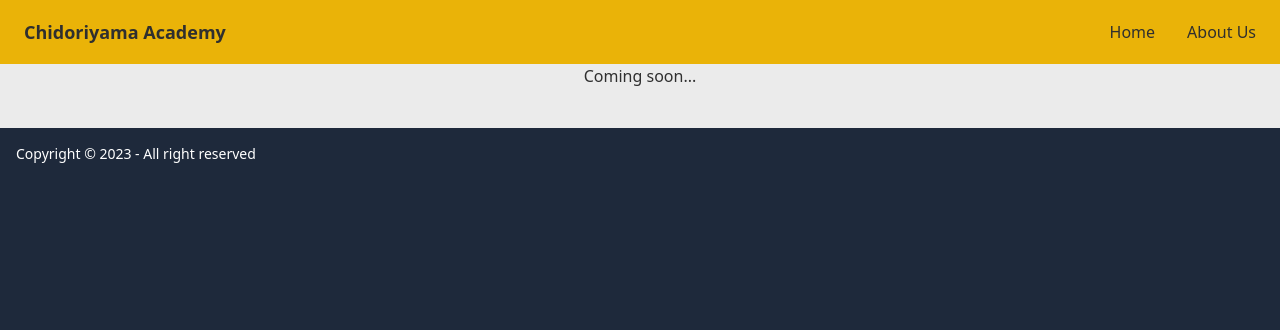
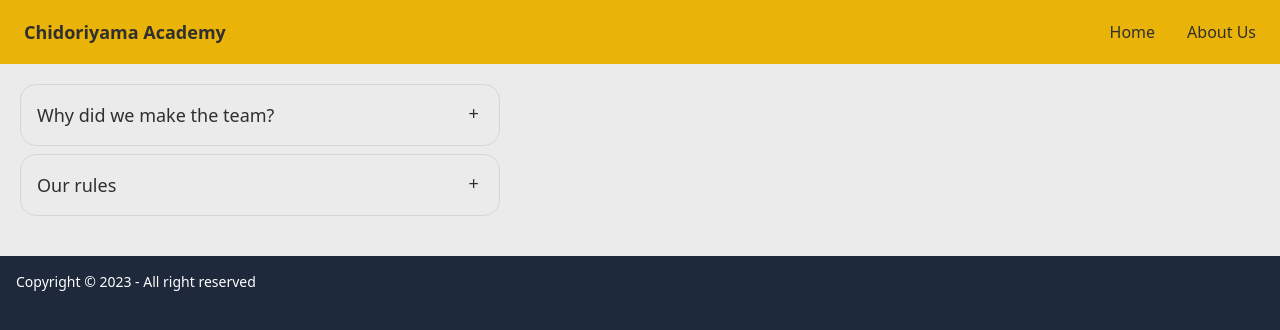
Before and after one commit to Chidoriyama/chidoriyama.github.io, a SvelteKit app: page /about in a window 1280 px wide. Shown: the top 330 px of the page. Built offline with nearby package versions, Linux system fonts and the light colour scheme.

Commit message:
added about us and changed a few ui's

```diff
--- a/src/app.css
+++ b/src/app.css
@@ -3,5 +3,17 @@
 @tailwind utilities;
 
 body {
-    @apply bg-slate-800;
+	@apply bg-slate-800;
 }
+
+::-webkit-scrollbar {
+	width: 7px;
+}
+
+::-webkit-scrollbar-track {
+	@apply bg-base-300;
+}
+
+::-webkit-scrollbar-thumb {
+	@apply bg-slate-600;
+}
--- a/src/lib/components/Footer.svelte
+++ b/src/lib/components/Footer.svelte
@@ -7,14 +7,14 @@
 		<p>Copyright © 2023 - All right reserved</p>
 	</div>
 	<div class="grid-flow-col gap-4 md:place-self-center md:justify-self-end">
-		<a href="https://www.roblox.com/groups/12965548/Takas-h-I-High#!/about" target="_blank" rel="noreferrer">
-			<iconify-icon icon="simple-icons:roblox" style="color: white;" width="20" height="20" />
-		</a>
 		<a
-			href="https://discord.gg/hV5z48UqBz"
+			href="https://www.roblox.com/groups/12965548/Takas-h-I-High#!/about"
 			target="_blank"
 			rel="noreferrer"
 		>
+			<iconify-icon icon="simple-icons:roblox" style="color: white;" width="20" height="20" />
+		</a>
+		<a href="https://discord.gg/hV5z48UqBz" target="_blank" rel="noreferrer">
 			<iconify-icon icon="simple-icons:discord" style="color: white;" width="20" height="20" />
 		</a>
 		<a href="https://youtube.com/@Mikey_msc" target="_blank" rel="noreferrer">
--- a/src/lib/components/Navbar.svelte
+++ b/src/lib/components/Navbar.svelte
@@ -26,7 +26,9 @@
 					>
 				</label>
 			</div>
-			<div class="flex-1 px-2 mx-2"><a href="/" class="font-semibold text-lg">Chidoriyama Academy</a></div>
+			<div class="flex-1 px-2 mx-2">
+				<a href="/" class="font-semibold text-lg">Chidoriyama Academy</a>
+			</div>
 			<div class="flex-none hidden md:block">
 				<ul class="menu menu-horizontal">
 					<!-- Navbar menu content here -->
--- a/src/routes/+page.svelte
+++ b/src/routes/+page.svelte
@@ -18,7 +18,7 @@
 	import Kyo from '$lib/assets/avatars/kyo.png';
 	import Akuma from '$lib/assets/avatars/akuma.png';
 
-        import "iconify-icon"
+	import 'iconify-icon';
 
 	// https://tr.rbxcdn.com/35f388aad2041cd3c7782b90c7dc7a33/128/128/Image/Jpeg
 
@@ -40,8 +40,8 @@
 		{ name: 'AkumaReleoZ', position: 'Left backrow', avatar: Akuma }
 	];
 
-	const members = 61;
-	const scrimsWon = 6;
+	const members = 67;
+	const scrimsWon = 7;
 </script>
 
 <svelte:head>
@@ -99,8 +99,13 @@
 							href="https://discord.gg/hv5z48uqBz"
 							target="_blank"
 							rel="noreferrer"
-       ><iconify-icon icon="jam:discord" style="color: white;" width="20" height="20" class="mr-2"></iconify-icon>Discord
-							Server</a
+							><iconify-icon
+								icon="jam:discord"
+								style="color: white;"
+								width="20"
+								height="20"
+								class="mr-2"
+							/>Discord Server</a
 						>
 					</div>
 					<div class="bg-slate-600 btn hover:bg-slate-800 text-white w-full sm:w-max">
@@ -109,8 +114,13 @@
 							class="flex items-center w-full"
 							target="_blank"
 							rel="noreferrer"
-                                                        ><iconify-icon icon="simple-icons:roblox" style="color: white;" width="20" height="20" class="mr-2" ></iconify-icon>Roblox
-							group</a
+							><iconify-icon
+								icon="simple-icons:roblox"
+								style="color: white;"
+								width="20"
+								height="20"
+								class="mr-2"
+							/>Roblox group</a
 						>
 					</div>
 				</div>
@@ -119,11 +129,12 @@
 	</div>
 
 	<div class="flex flex-col justify-center items-center p-10">
-		<span class="text-secondary text-xs">(hover to see position)</span>
+		<span class="text-secondary text-2xl font-bold ">Meet our team</span>
+		<span class="text-secondary text-xs mb-10">(hover to see position)</span>
 		<div id="special-people" class="grid md:grid-cols-2 grid-flow-col gap-4 lg:gap-20">
-			<div class="flex flex-col items-center">
-				<h2 class="text-2xl font-semibold mb-10">Our captain</h2>
-				<div class="card w-max bg-base-100 shadow-xl image-full mb-10">
+			<div class="flex flex-col items-center mb-10">
+				<h2 class="text-xl font-semibold mb-5">Our captain</h2>
+				<div class="card w-max bg-base-100 shadow-xl image-full">
 					<figure>
 						<img src={Mikey} height="128" width="128" alt="player avatar" class="m-0" />
 					</figure>
@@ -138,9 +149,9 @@
 				</div>
 			</div>
 
-			<div class="flex flex-col items-center">
-				<h2 class="text-2xl font-semibold mb-10">Our coach</h2>
-				<div class="card w-max bg-base-100 shadow-xl image-full mb-10">
+			<div class="flex flex-col items-center mb-10">
+				<h2 class="text-xl font-semibold mb-5">Our coach</h2>
+				<div class="card w-max bg-base-100 shadow-xl image-full">
 					<figure>
 						<img src={Kyo} height="128" width="128" alt="player avatar" class="m-0" />
 					</figure>
@@ -156,7 +167,7 @@
 			</div>
 		</div>
 
-		<h2 class="text-2xl font-semibold mb-10">Our core member</h2>
+		<h2 class="text-xl font-semibold mb-5">Our core member</h2>
 		<div
 			id="main-players"
 			class="grid grid-rows-3 md:grid-rows-2 lg:grid-rows-1 grid-flow-col gap-4 mb-10"
@@ -167,7 +178,7 @@
 						<img src={player.avatar} height="128" width="128" alt="player avatar" class="m-0" />
 					</figure>
 					<div
-						class="card-body p-1 w-full h-full flex items-center justify-center tooltip"
+						class="card-body p-1 w-full h-full flex items-center justify-center tooltip text-md"
 						data-tip={player.position}
 					>
 						<div>
@@ -178,7 +189,7 @@
 			{/each}
 		</div>
 
-		<h2 class="text-2xl font-semibold mb-10">Backup lineup</h2>
+		<h2 class="text-xl font-semibold mb-5">Backup lineup</h2>
 		<div
 			id="main-players"
 			class="grid grid-rows-3 md:grid-rows-2 lg:grid-rows-1 grid-flow-col gap-4 mb-10"
@@ -189,7 +200,7 @@
 						<img src={player.avatar} height="128" width="128" alt="player avatar" class="m-0" />
 					</figure>
 					<div
-						class="card-body p-1 w-full h-full flex items-center justify-center tooltip"
+						class="card-body p-1 w-full h-full flex items-center justify-center tooltip text-md"
 						data-tip={player.position}
 					>
 						<div>
--- a/src/routes/about/+page.svelte
+++ b/src/routes/about/+page.svelte
@@ -1,6 +1,48 @@
+<script>
+	import Mikey from '$lib/assets/avatars/mikey.png';
+</script>
 
 <svelte:head>
-    <title>About us</title>
+	<title>About us</title>
 </svelte:head>
 
-<h1 class="w-full text-center">Coming soon...</h1>
+<div class="flex justify-between items-center m-5">
+	<div class="flex flex-col space-y-2">
+		<div
+			tabindex="-1"
+			class="collapse collapse-plus border border-base-300 bg-base-100 rounded-box"
+			style="max-width: 30rem;"
+		>
+			<div class="collapse-title text-lg font-medium">Why did we make the team?</div>
+			<div class="collapse-content flex flex-col items-start">
+				<div class="my-2 text-lg font-bold">
+					Mikey <span class="badge badge-lg font-normal">Founder</span>
+				</div>
+				<div class="text-left">
+					The first reason why I made this team was because I wanted to make a team and I got the team
+					name from Nishinoya's vball team when he was in middle school. I wanted to experience what
+					owning a team would feel like. At first this team was going great untill we got hella toxic
+					players and I shutdown the server. A few months later players starting asking me to rebuilt
+					it so I did and we are much better than last time. Our team is growing and we are very
+					active, on our way to 100 members. But I made this team for fun
+				</div>
+			</div>
+		</div>
+		<div
+			tabindex="-1"
+			class="collapse collapse-plus border border-base-300 bg-base-100 rounded-box"
+			style="max-width: 30rem;"
+		>
+			<div class="collapse-title text-lg font-medium">Our rules</div>
+			<div class="collapse-content flex flex-col items-start">
+				<div class="text-left">
+					- Must be 13+<br />
+					- You can curse just take it easy<br />
+					- have to be 1 yr experienced at the game<br />
+					-no being toxic<br />
+					-no nsfw -must be active -no being gay -have fun
+				</div>
+			</div>
+		</div>
+	</div>
+</div>
```
Also changed, not shown: 17 other files (tests, documents, lock files or other folders).
